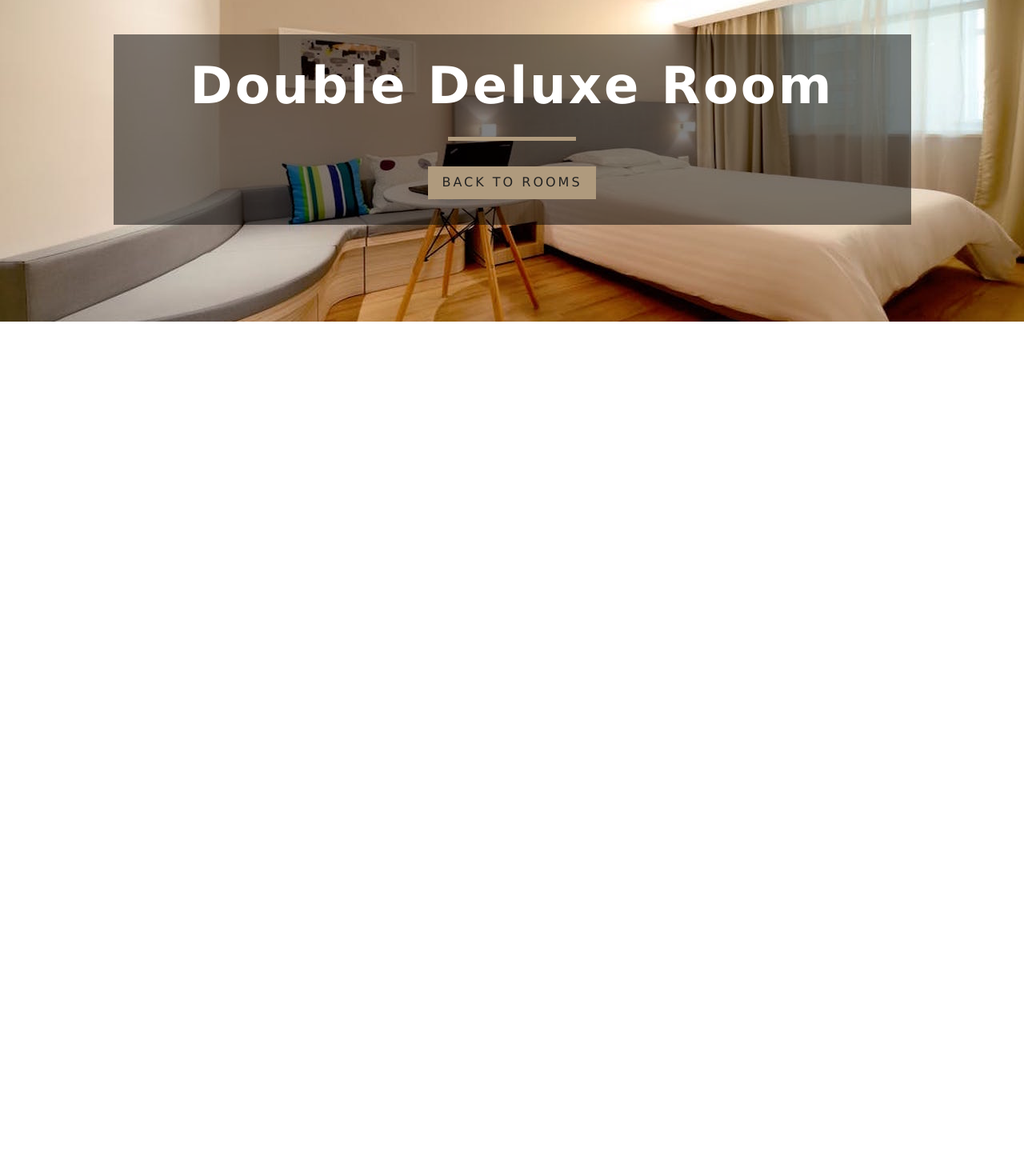
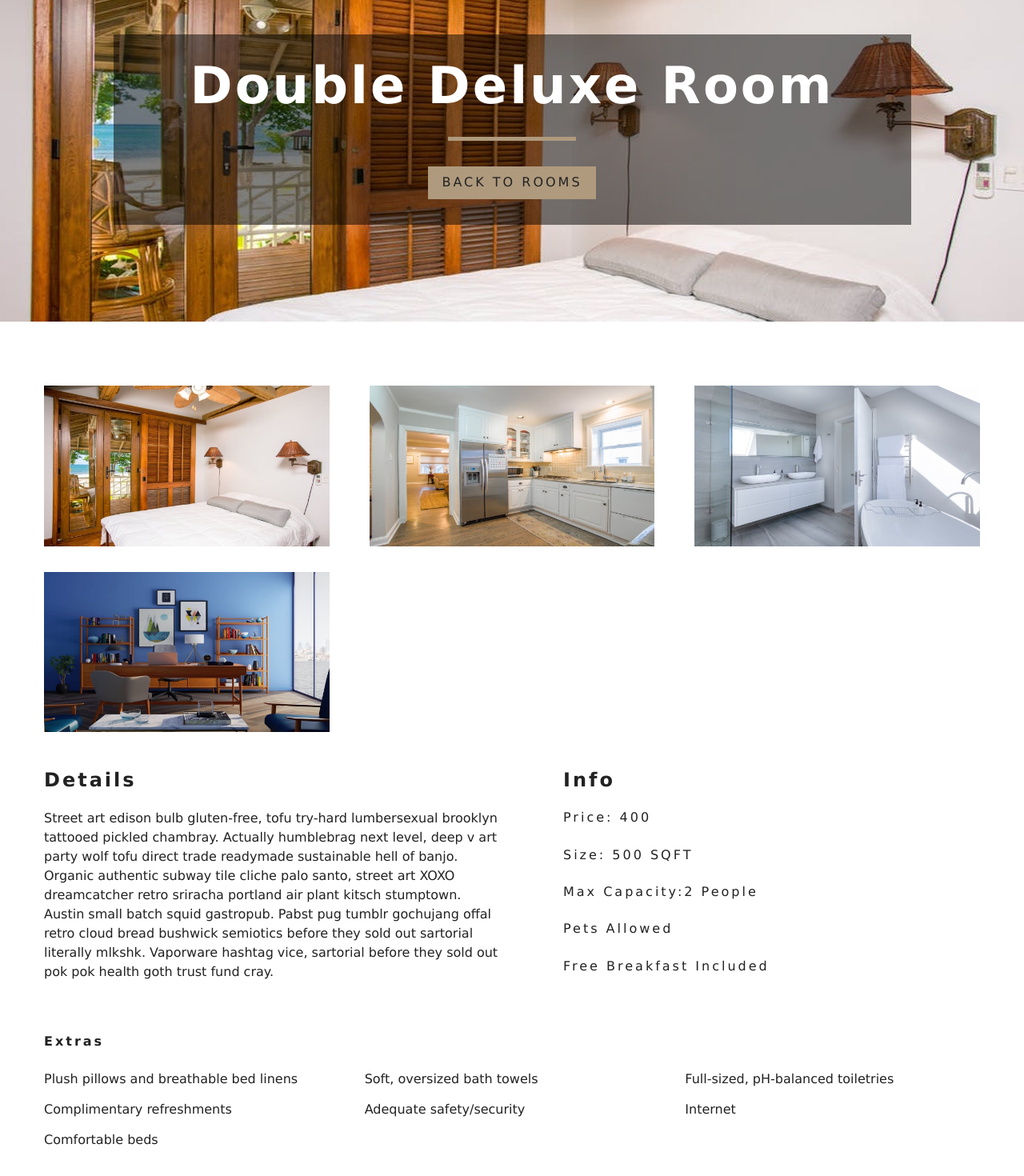
Before and after one commit to PaliyStepan/resortReact, a React (Create React App) app: page /rooms/double-deluxe in a window 1280 px wide. Shown: the part 144-1614 px from the top of the page at 80% size. Before the commit the page ends 800 px from the top, so only its background shows below. Built offline with nearby package versions, Linux system fonts and the light colour scheme.

Commit message:
add comps
*RoomsContainer
*RoomsFilter
*RoomsList

```diff
--- a/src/components/StyledHero.js
+++ b/src/components/StyledHero.js
@@ -4,7 +4,7 @@
 
 const StyledHero = styled.header`
   min-height: 60vh;
-  background: url(${defaultImg}) center/cover no-repeat;
+  background: url(${props => props.img ? props.img: defaultImg }) center/cover no-repeat;
   display: flex;
   align-items: center;
   justify-content: center;
--- a/src/pages/Home.js
+++ b/src/pages/Home.js
@@ -4,7 +4,6 @@
 import {Link} from "react-router-dom";
 import Services from "../components/Services";
 import FeaturedRooms from "../components/FeaturedRooms";
-import Button from "../components/StyledHero";
 
 export default function Home() {
     return(
@@ -18,7 +17,6 @@
             </Hero>
             <Services />
             <FeaturedRooms />
-            <Button>Hello </Button>
         </React.Fragment>
     )
 }
--- a/src/pages/SingleRoom.js
+++ b/src/pages/SingleRoom.js
@@ -4,6 +4,7 @@
 import Banner from "../components/Banner";
 import {Link} from "react-router-dom";
 import {RoomContext} from "../context/context";
+import StyledHero from "../components/StyledHero";
 
 class SingleRoom extends Component{
 
@@ -27,15 +28,48 @@
         }
 
         const {name, description, capacity, size, price, extras, breakfast, pets, images } = room;
-        console.log(room)
+
+        const [mainImg, ...defaultImg] = images;
         return (
-            <Hero hero='roomsHero'>
-                <Banner title={`${name} room`}>
-                    <Link to='/rooms' className="btn-primary">
-                        back to rooms
-                    </Link>
-                </Banner>
-            </Hero>
+            <React.Fragment>
+                <StyledHero img={mainImg || this.state.defaultBg}>
+                    <Banner title={`${name} room`}>
+                        <Link to='/rooms' className="btn-primary">
+                            back to rooms
+                        </Link>
+                    </Banner>
+                </StyledHero>
+                <section className="single-room">
+                    <div className="single-room-images">
+                        {images.map((item,index) =>(
+                            <img key={index} src={item} alt={name}/>
+                        ))}
+                    </div>
+                    <div className="single-room-info">
+                        <article className="desc">
+                            <h3>details</h3>
+                            <p>{description}</p>
+                        </article>
+                        <article className="info">
+                            <h3>info</h3>
+                            <h6>price: {price}</h6>
+                            <h6>size: {size} SQFT</h6>
+                            <h6> max capacity:
+                                {capacity > 1 ? `${capacity} people` : `${capacity}`}</h6>
+                            <h6>{pets ? "pets allowed" : "no pets allowed"}</h6>
+                            <h6>{breakfast && "free breakfast included"}</h6>
+                        </article>
+                    </div>
+                </section>
+                <section className="room-extras">
+                    <h6>extras</h6>
+                    <ul className="extras">
+                        { extras.map((item,index)=>{
+                           return <li key={index}>{item}</li>
+                        }) }
+                    </ul>
+                </section>
+            </React.Fragment>
         )
     }
 
```
Also changed, not shown: src/components/RoomsContainer.js (added, +17 -0 lines), src/components/RoomsFilter.js (added, +15 -0 lines), src/components/RoomsList.js (added, +15 -0 lines).
